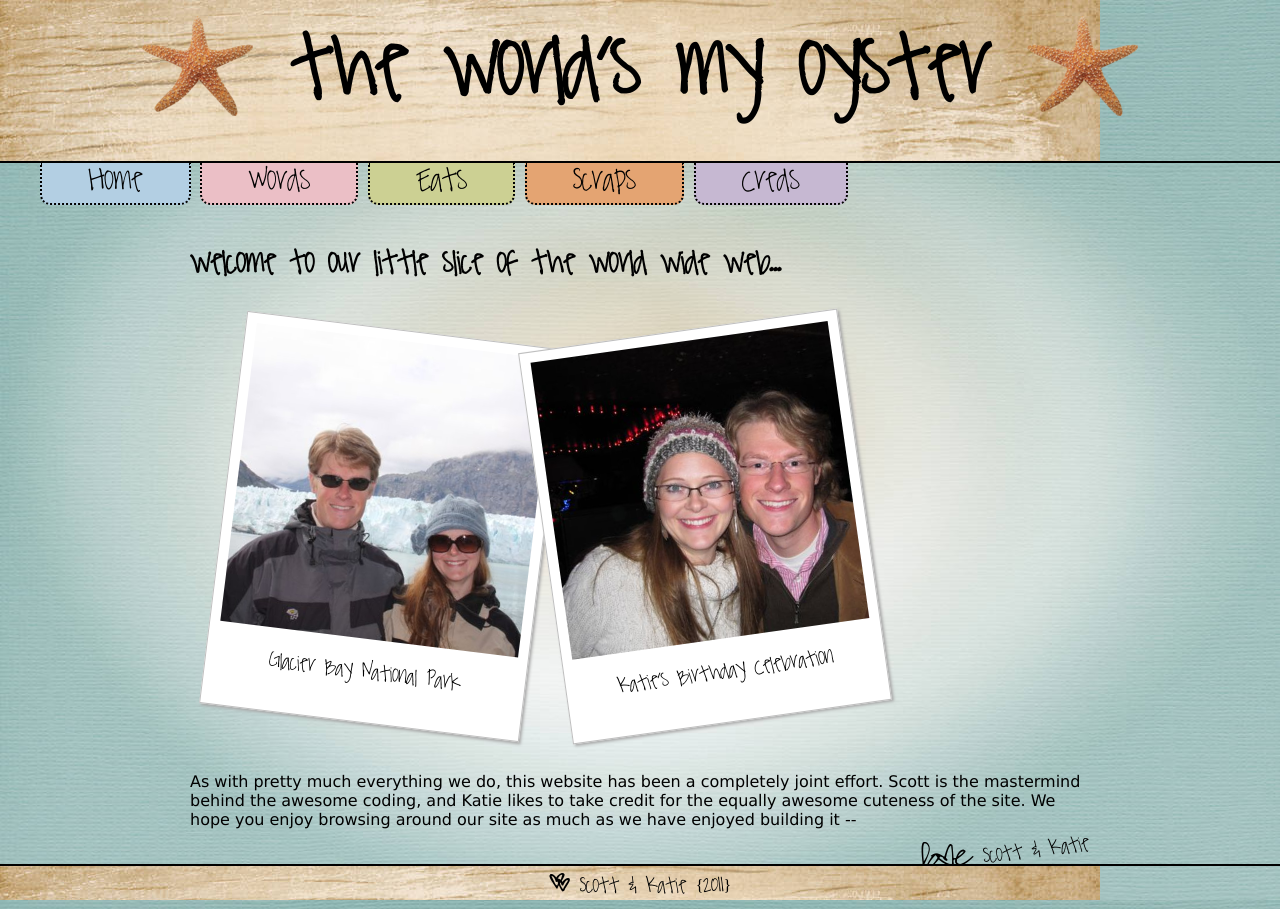
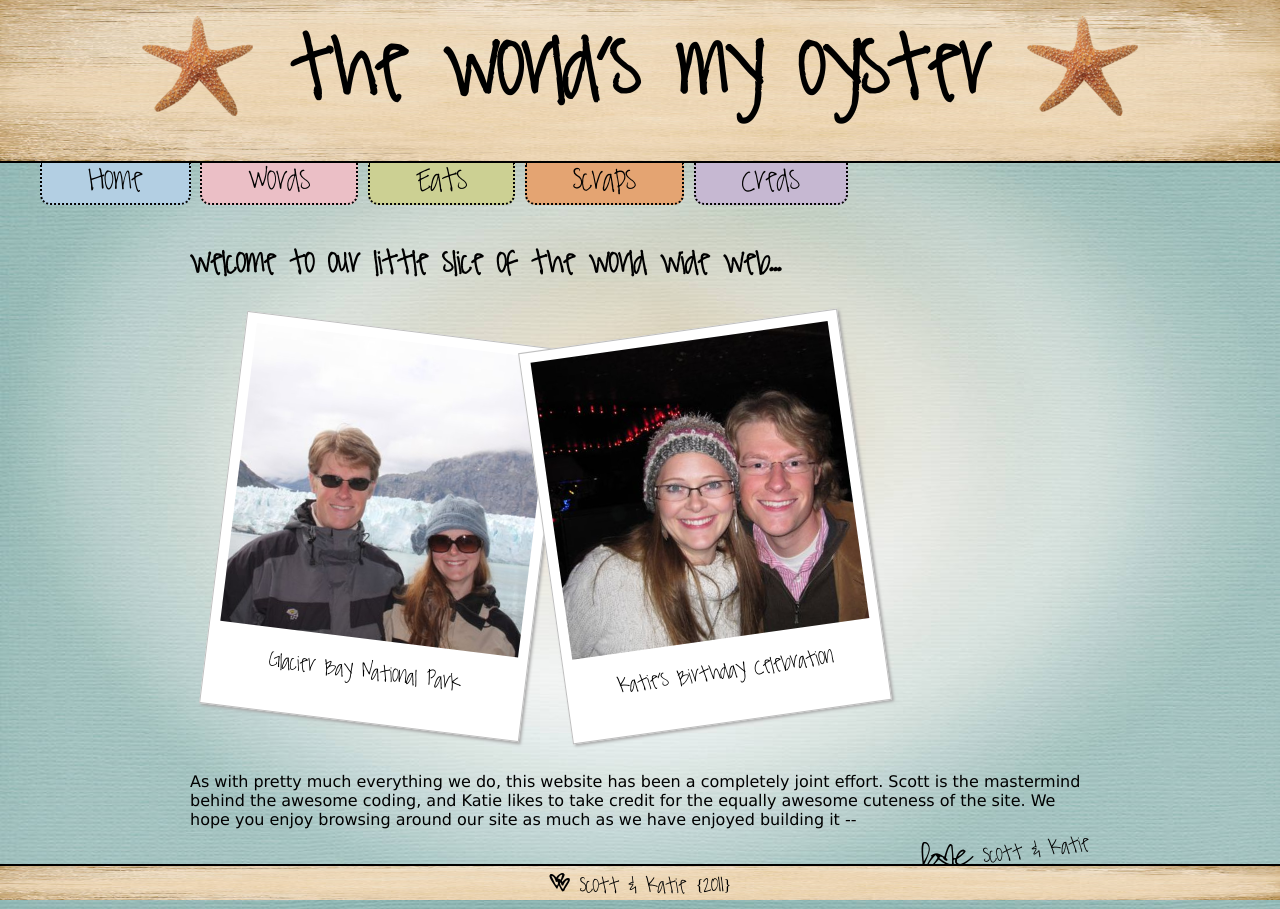
Before and after one commit to kpetersen/kpetersen.github.io, a Jekyll site: the page built from index.html, in a window 1280 px wide. Built offline with Jekyll 4.4.1, drawn with Linux system fonts in a browser that asks for light colours; Markdown is read by kramdown in place of the engine named in the settings.

Commit message:
css tweaks for better background layout + stretching

```diff
--- a/css/screen.css
+++ b/css/screen.css
@@ -56,7 +56,7 @@ a:hover, a:active {
   text-align: center;
   background-image: url("/images/header.jpg");
   background-repeat: no-repeat;
-  background-attachment: fixed;
+  background-size: 100% 100%;
   margin: 0 0 0 0;
   padding: .25em .5em .5em .5em;
   font-size: 4em;
@@ -179,7 +179,7 @@ h2 {
   padding-top: 2px;
   background-image: url("/images/header.jpg");
   background-repeat: no-repeat;
-  background-attachment: fixed;
+  background-size: 100% 100%;
   border-top: 2px solid black;
 }
 
```
